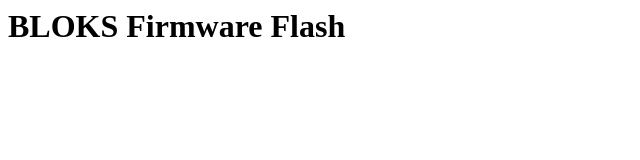
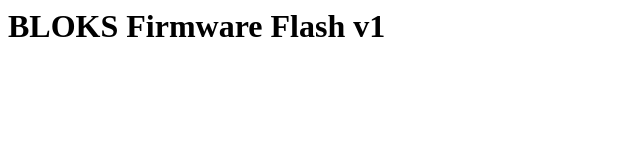
Before and after one commit to cojarbi/ESP32, a plain HTML site: page index.html in a window 1280 px wide. Shown: the full height of the page, 0-640 px from the left. Drawn offline with Linux system fonts and the light colour scheme.

Commit message:
Update index.html

```diff
--- a/index.html
+++ b/index.html
@@ -1,6 +1,6 @@
 <html>
 <body>
-    <h1>BLOKS Firmware Flash</h1>
+    <h1>BLOKS Firmware Flash v1</h1>
     <!-- <script type="module" src="https://unpkg.com/esp-web-tools@3.4.2/dist/web/install-button.js?module"></script>-->
      <script type="module" src="https://unpkg.com/esp-web-tools@9/dist/web/install-button.js?module"></script>
     <esp-web-install-button manifest="/Users/ayahni/Library/Mobile Documents/com~apple~CloudDocs/WebDevcopy/BLOKS/manifest.json"></esp-web-install-button>
```
